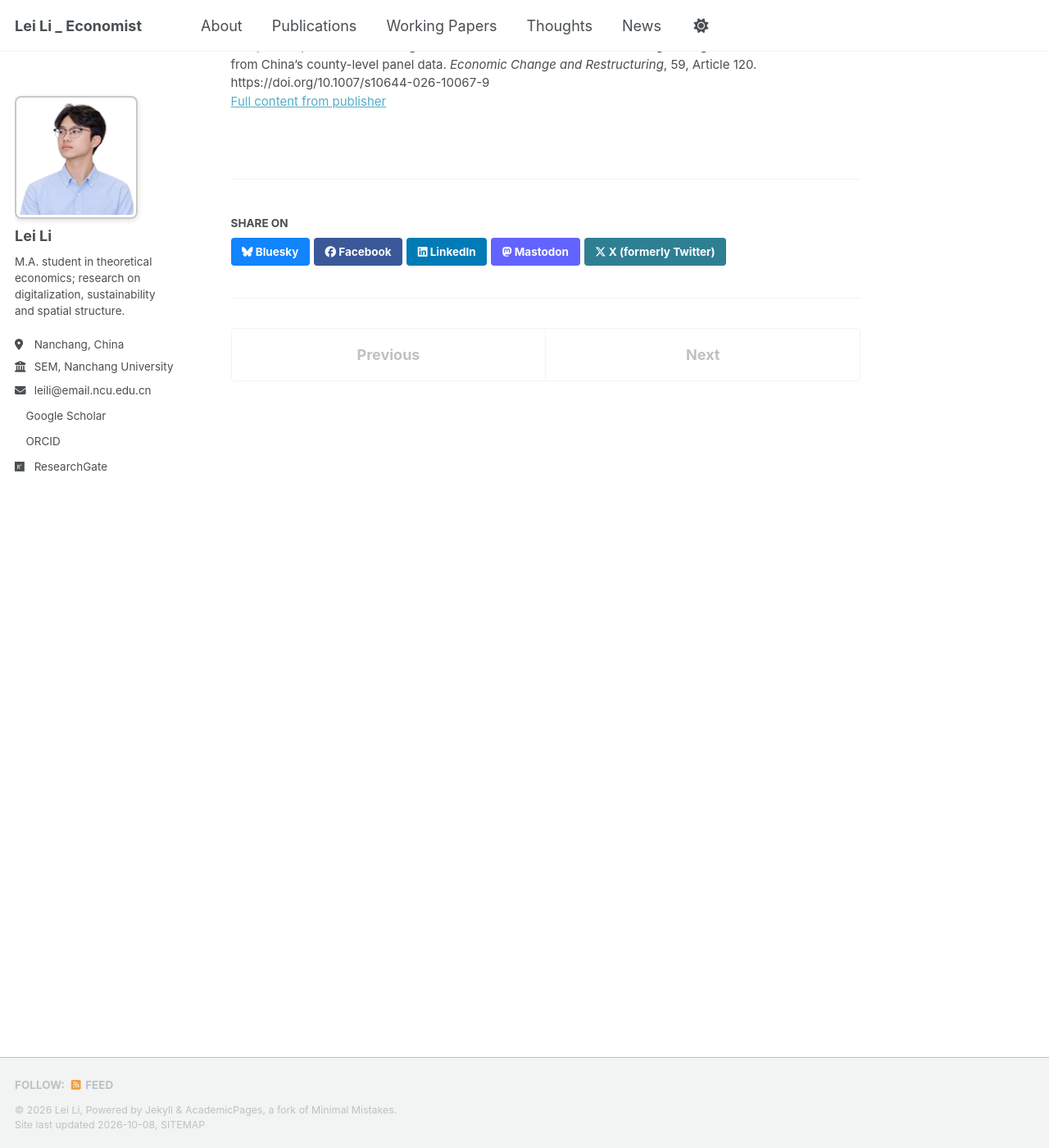
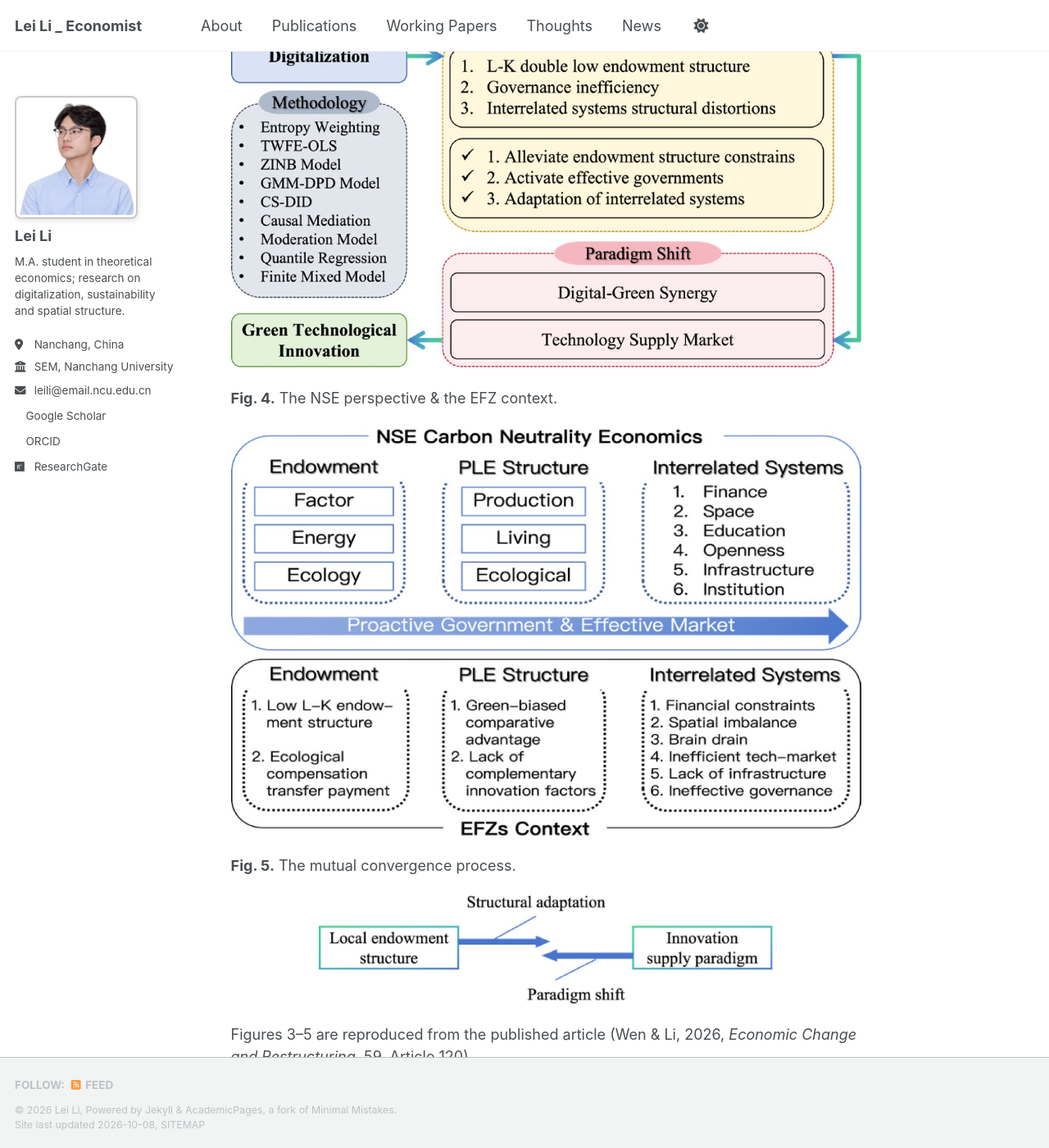
Before and after one commit to LeiLi-Econ/LeiLi-Econ.github.io, a Jekyll site: the page built from _publications/2026-digitalization-green-innovation.md, in a window 1280 px wide and 1400 px high, scrolled down 1906 px. Shown: the whole window at 82% size. Built offline with Jekyll 4.4.1, drawn with Linux system fonts in a browser that asks for light colours; a style sheet for code colours, icons or effects is not loaded; some of the changed text lies outside the part shown.

Commit message:
Add Figures 3-5 (from published article) to ECR publication entry

```diff
--- a/_publications/2026-digitalization-green-innovation.md
+++ b/_publications/2026-digitalization-green-innovation.md
@@ -25,4 +25,18 @@ Please visit the publisher's site to access the full content: [https://doi.org/1
 ## Abstract
 Sufficient supply of green technologies is the vital path for the sustainable development of ecological conservation areas. Although these areas have abundant ecological endowment, their comparative advantages are suppressed due to a mismatch between the endowment structure and the prevailing innovation paradigm. On the basis of innovation system theory, this study incorporates the endogenous structural evolution perspective from new structural economics to examine how digitalization alleviates this mismatch. Using panel data of China’s ecological function zones (EFZs) from 2012 to 2023, empirical results have shown a mutual convergence dynamic: digitalization effectively accelerates the upgrading of the local endowment structure to meet the traditional innovation paradigm; it also alters the innovation supply paradigm by activating digital-green synergy and stimulating inter-regional innovation market networks. A proactive government could amplify this effect through digital-powered environmental regulation. The heterogeneity findings indicate that the impact of digitalization on green technological innovation is related not only to socioeconomic factors but also to the abundance of local ecological endowment, which shapes the digital application scenarios. These findings highlight the broader effect of digitalization on long-term economic evolution and innovation paradigm shifts, offering insights for latecomer economies pursuing green development.
 
+**Fig. 3.** Conceptual framework.
+
+![Fig. 3](https://LeiLi-Econ.github.io/images/ecr-fig3-conceptual-framework.jpg)
+
+**Fig. 4.** The NSE perspective & the EFZ context.
+
+![Fig. 4](https://LeiLi-Econ.github.io/images/ecr-fig4-nse-efz-context.jpg)
+
+**Fig. 5.** The mutual convergence process.
+
+<img src="https://LeiLi-Econ.github.io/images/ecr-fig5-mutual-convergence.jpg" alt="Fig. 5" style="width:72%; height:auto; display:block; margin:0 auto;">
+
+Figures 3–5 are reproduced from the published article (Wen & Li, 2026, *Economic Change and Restructuring*, 59, Article 120).
+
 This is an early version of this paper circulated as "Digital Driven Green Productivity" ([PDF](https://LeiLi-Econ.github.io/files/digitalization-green-innovation-early.pdf)).
```
